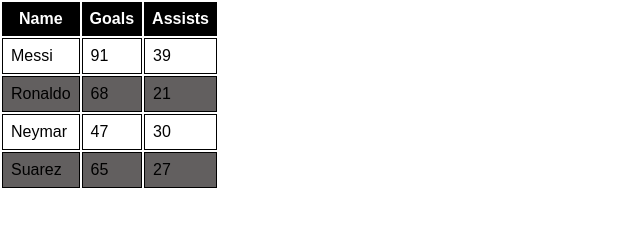
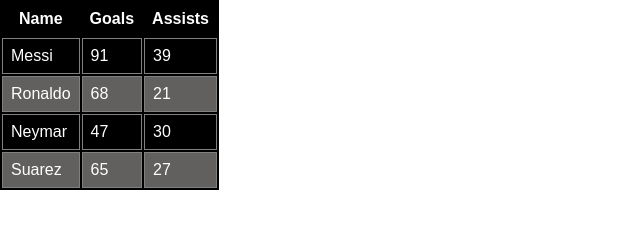
Before and after one commit to palpriyankush/stuffs, a plain HTML site: page index.html in a window 1280 px wide. Shown: the whole page, without its empty margins (0-640 px from the left). Drawn offline with Linux system fonts and the light colour scheme.

Commit message:
updated table

```diff
--- a/index.html
+++ b/index.html
@@ -6,9 +6,14 @@
         padding: 0;
         margin: 0;
         font-family: sans-serif;
+        color: white;
+      }
+      table > thead,
+      table {
+        background-color: black;
       }
       td {
-        border: 1px solid black;
+        border: 1px solid grey;
         padding: 8px;
         text-align: left;
         font-weight: lighter;
@@ -25,6 +30,7 @@
       }
       tr:hover {
         background-color: #ddd;
+        color: black;
       }
     </style>
     <title>Document</title>
```
